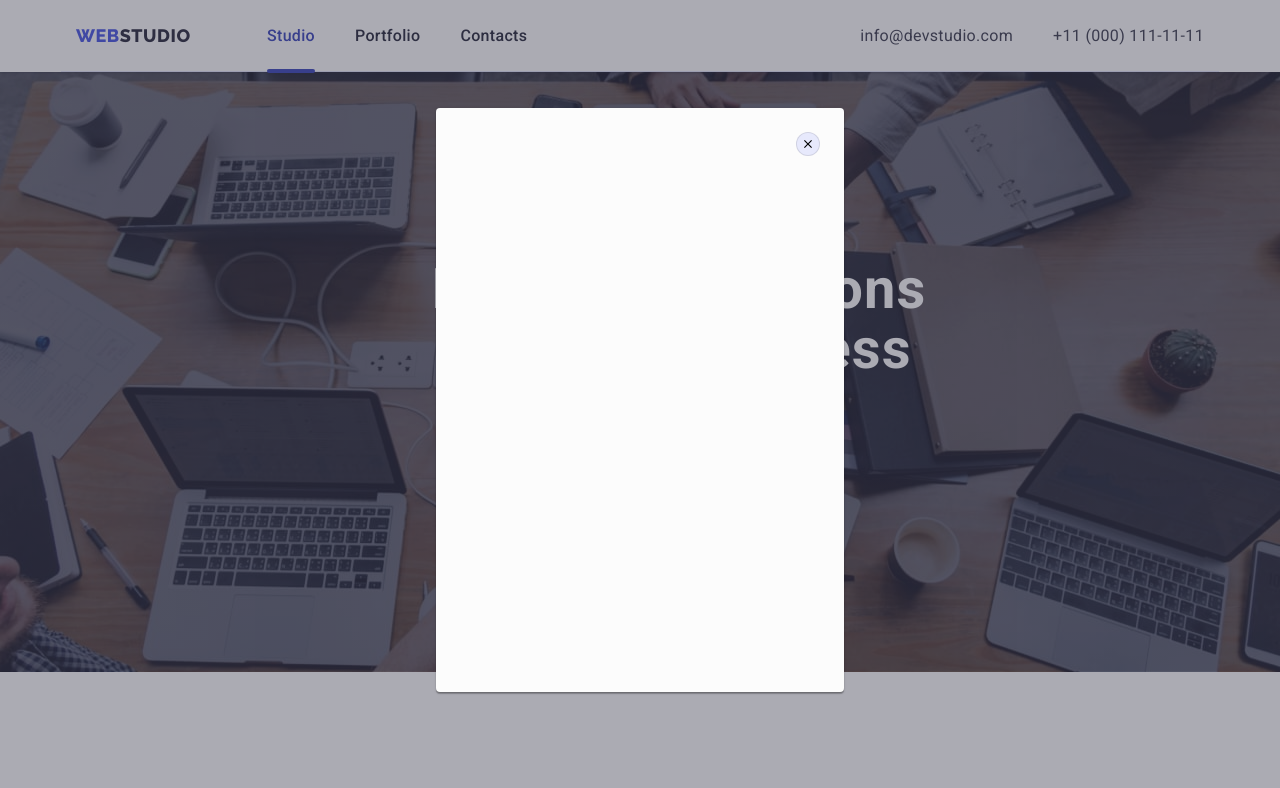
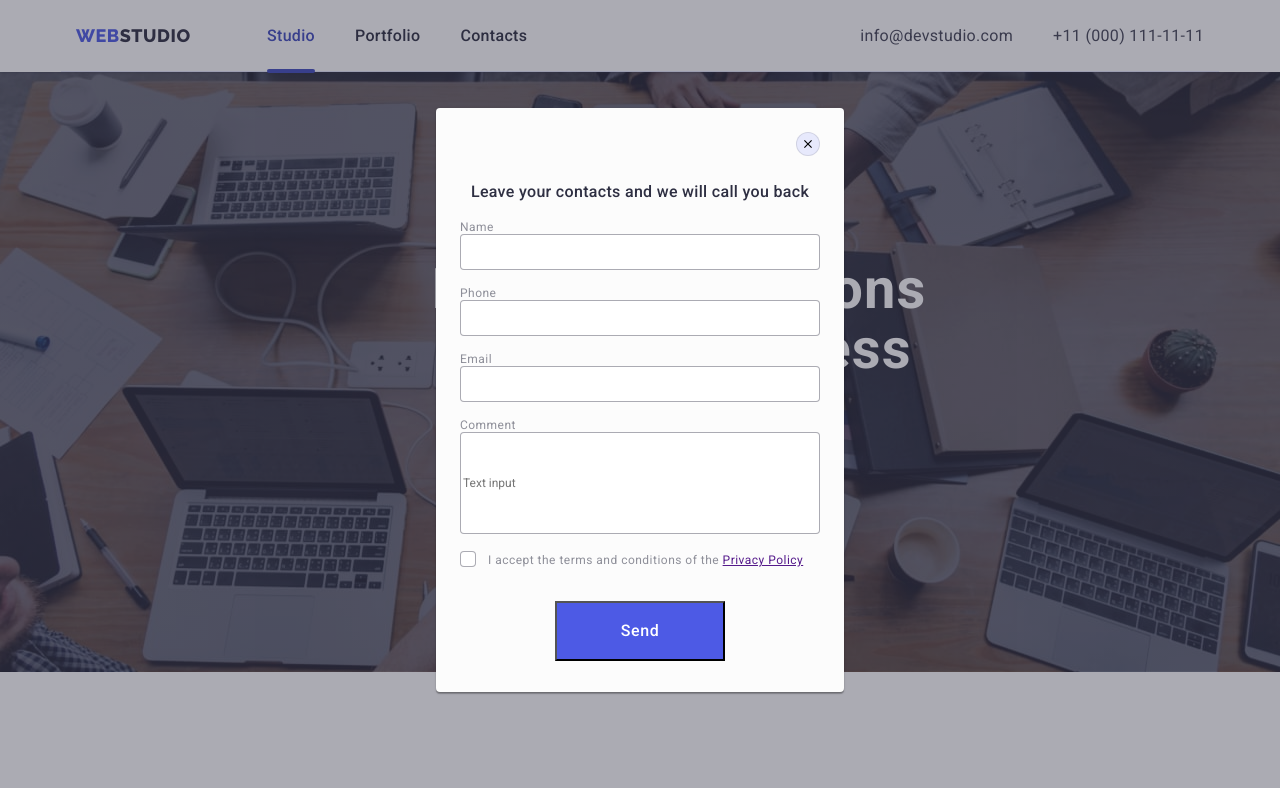
Before and after one commit to SvitlanaHu/goit-markup-hw-05, a plain HTML site: page index.html in a window 1280 px wide. Both pictures are taken after a click on the button "Order Service". Shown: the top 788 px of the page. Drawn offline with nearby package versions, Linux system fonts and the light colour scheme.

Commit message:
Add form

```diff
--- a/css/style.css
+++ b/css/style.css
@@ -6,6 +6,7 @@
   --green: #31d0aa;
   --light-slate: #8e8f99;
   --navy-blue: #2e2f42;
+  --navy-blue-modal: rgba(46, 47, 66, 0.4);
   --ocean: #404bbf;
   --white: #fff;
   --slate: #434455;
@@ -72,6 +73,10 @@ ol {
 img {
   display: block;
   max-width: 100%;
+}
+
+input {
+  font-family: inherit;
 }
 
 .visually-hidden {
@@ -651,6 +656,7 @@ img {
   transform: translate(-50%, -50%) scale(1);
   width: 408px;
   min-height: 584px;
+  padding: 72px 24px 24px 24px;
   background: var(--dairy);
   box-shadow: 0px 1px 1px rgba(0, 0, 0, 0.14), 0px 1px 3px rgba(0, 0, 0, 0.12),
     0px 2px 1px rgba(0, 0, 0, 0.2);
@@ -693,3 +699,79 @@ img {
   fill: var(--white);
   fill: #ffffff;
 }
+
+.form-title {
+  margin-bottom: 16px;
+  color: var(--navy-blue);
+  text-align: center;
+  font-size: 16px;
+  font-weight: 500;
+  line-height: 1.5;
+  letter-spacing: 0.02em;
+}
+
+.form-box {
+  display: flex;
+  flex-direction: column;
+  gap: 8px;
+}
+
+.form-subtitle {
+  display: flex;
+  flex-direction: column;
+  color: var(--light-slate);
+  font-size: 12px;
+  line-height: 1.17;
+  letter-spacing: 0.04em;
+}
+
+.form-imput {
+  width: 360px;
+  height: 36px;
+  margin-bottom: 8px;
+  border-radius: 4px;
+  border: 1px solid var(--navy-blue-modal);
+}
+
+.form-imput-comit {
+  width: 360px;
+  height: 102px;
+  border-radius: 4px;
+  border: 1px solid var(--navy-blue-modal);
+}
+
+.form-accept-box {
+  margin: 8px 0 24px 0;
+  padding: 0;
+}
+
+.form-accept {
+  width: 16px;
+  height: 16px;
+  margin-right: 8px;
+  border-radius: 4px;
+  border: 1px solid var(--navy-blue-modal);
+}
+
+.form-text-accept {
+  margin: 0;
+  padding: 0;
+
+  color: var(--light-slate);
+  font-size: 12px;
+  font-weight: 400;
+  line-height: 1.16;
+  letter-spacing: 0.04em;
+}
+
+.form-button {
+  padding: 16px 64px;
+  align-self: center;
+
+  color: var(--white);
+  background-color: var(--iris);
+  font-size: 16px;
+  font-weight: 500;
+  line-height: 1.5;
+  letter-spacing: 0.04em;
+}
--- a/index.html
+++ b/index.html
@@ -605,6 +605,47 @@
             <use href="./images/icons.svg#icon-close"></use>
           </svg>
         </button>
+
+        <h2 class="form-title">
+          Leave your contacts and we will call you back
+        </h2>
+
+        <form class="form-box" action="">
+          <label class="form-subtitle" for="username">
+            Name
+            <input class="form-imput" type="text" name="username" />
+          </label>
+
+          <label class="form-subtitle" for="userphone">
+            Phone
+            <input class="form-imput" type="text" name="userphone" />
+          </label>
+
+          <label class="form-subtitle" for="useremail">
+            Email
+            <input class="form-imput" type="text" name="useremail" />
+          </label>
+
+          <label class="form-subtitle" for="usercomment">
+            Comment
+            <input
+              class="form-imput-comit"
+              type="text"
+              name="usercomment"
+              placeholder="Text input"
+            />
+          </label>
+
+          <div class="form-accept-box">
+            <input class="form-accept" type="text" />
+            <span class="form-text-accept">
+              I accept the terms and conditions of the
+              <a href="">Privacy Policy</a>
+            </span>
+          </div>
+
+          <button class="form-button" type="submit">Send</button>
+        </form>
       </div>
     </div>
     <script src="./js/modal.js"></script>
```
Also changed, not shown: images/formicons/Vector-1.svg (added), images/formicons/Vector-2.svg (added), images/formicons/Vector.svg (added).
